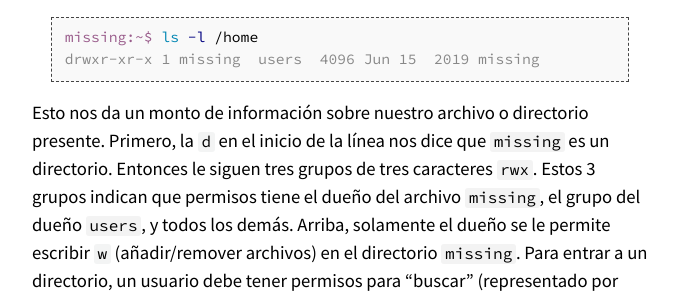
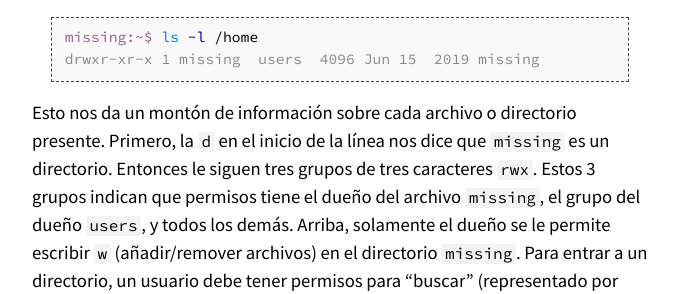
Before and after one commit to missing-semester-esp/missing-semester-esp.github.io, a Jekyll site: the page built from _2020/course-shell-esp.md, in a window 1280 px wide and 900 px high, scrolled down 5053 px. Shown: the part 158-452 px from the top of the window, without its empty margins (300-977 px from the left). Built offline with Jekyll 4.4.1, drawn with Linux system fonts in a browser that asks for light colours.

Commit message:
Update _2020/course-shell-esp.md
Co-authored-by: Matias Garcia Isaia <mgarciaisaia+github@gmail.com>

````diff
--- a/_2020/course-shell-esp.md
+++ b/_2020/course-shell-esp.md
@@ -205,7 +205,7 @@ missing:~$ ls -l /home
 drwxr-xr-x 1 missing  users  4096 Jun 15  2019 missing
 ```
 
-Esto nos da un monto de información sobre nuestro archivo o directorio
+Esto nos da un montón de información sobre cada archivo o directorio
 presente. Primero, la `d` en el inicio de la línea nos dice que
 `missing` es un directorio. Entonces le siguen tres grupos de tres caracteres `rwx`.
 Estos 3 grupos indican que permisos tiene el dueño del archivo `missing`, el grupo del dueño
````
